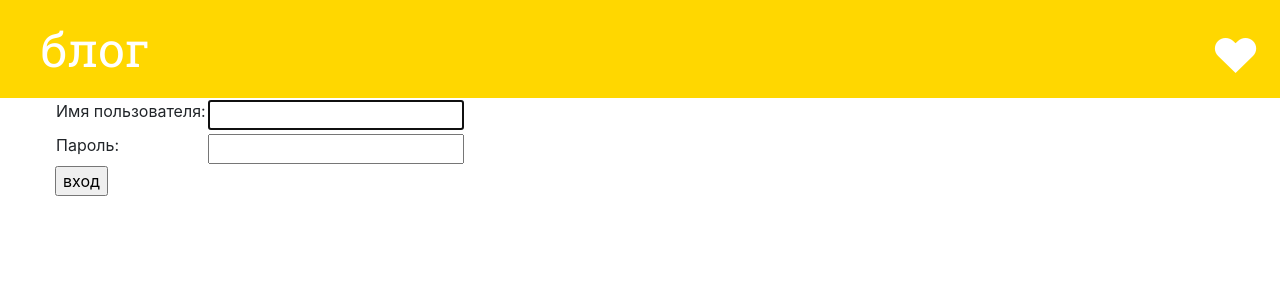
After one commit to andreymlv/my-blog, a Django app: page /account/login/ in a window 1280 px wide. The commit adds this page. Shown: the top 300 px of the page. Run offline with Django 3.2, Linux system fonts and the light colour scheme; some libraries are stand-ins or nearby versions.

Commit message:
Added Login And Log out.

```diff
--- a/blog/templates/blog/base.html
+++ b/blog/templates/blog/base.html
@@ -28,13 +28,16 @@
       <a href="{% url 'post_draft_list' %}" class="top-menu"
         ><h1>черновики</h1></a
       >
+      <p class="top-menu">привет, {{ user.username }} <small>(<a href="{% url 'logout' %}">выйти</a>)</small></p>
+      {% else %}
+      <a href="{% url 'login' %}" class="top-menu">♥</a>
       {% endif %}
       <h1><a href="/">блог</a></h1>
     </div>
 
     <div class="content container">
       <div class="row">
-        <div class="col-md-16">
+        <div class="col-md-8">
           {% block content %} {% endblock %}
         </div>
       </div>
--- /dev/null
+++ b/blog/templates/registration/login.html
@@ -0,0 +1,24 @@
+{% extends "blog/base.html" %}
+
+{% block content %}
+    {% if form.errors %}
+        <p>ваше имя пользователя и пароль не совпадают. пожалуйста, попробуйте еще раз.</p>
+    {% endif %}
+
+    <form method="post" action="{% url 'login' %}">
+    {% csrf_token %}
+        <table>
+        <tr>
+            <td>{{ form.username.label_tag }}</td>
+            <td>{{ form.username }}</td>
+        </tr>
+        <tr>
+            <td>{{ form.password.label_tag }}</td>
+            <td>{{ form.password }}</td>
+        </tr>
+        </table>
+
+        <input type="submit" value="вход" />
+        <input type="hidden" name="next" value="{{ next }}" />
+    </form>
+{% endblock %}
--- a/mysite/settings.py
+++ b/mysite/settings.py
@@ -25,7 +25,7 @@ SECRET_KEY = '$q@v@b5az5x00mkfg4%_qu0xpjj4y@i26cv59mrpfk$jl46+8v'
 # SECURITY WARNING: don't run with debug turned on in production!
 DEBUG = True
 
-ALLOWED_HOSTS = ['127.0.0.1', '.pythonanywhere.com', 'shapehon.pythonanywhere.com']
+ALLOWED_HOSTS = ['127.0.0.1', '.pythonanywhere.com']
 
 
 # Application definition
@@ -120,3 +120,5 @@ USE_TZ = True
 
 STATIC_URL = '/static/'
 STATIC_ROOT = os.path.join(BASE_DIR, 'static')
+
+LOGIN_REDIRECT_URL = '/'
--- a/mysite/urls.py
+++ b/mysite/urls.py
@@ -16,7 +16,11 @@ Including another URLconf
 from django.contrib import admin
 from django.urls import path, include
 
+from django.contrib.auth import views
+
 urlpatterns = [
     path('admin/', admin.site.urls),
     path('', include('blog.urls')),
+    path('account/login/', views.LoginView.as_view(), name='login'),
+    path('accounts/logout/', views.LogoutView.as_view(next_page='/'), name='logout'),
 ]
```
